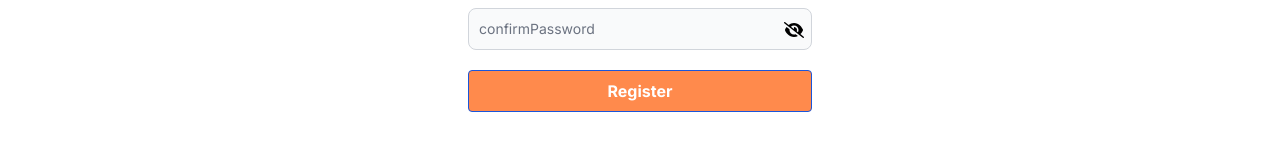
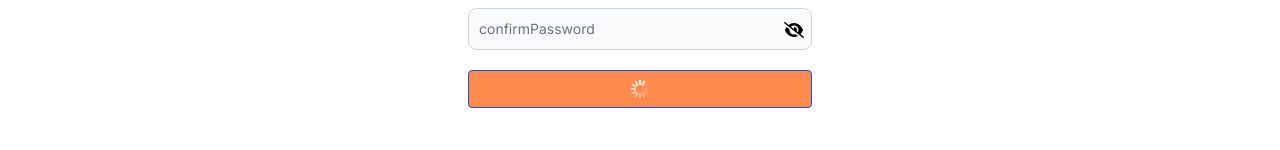
Before and after one commit to aasatech/courses-frontend, a Next.js app: page /register in a window 1280 px wide. Shown: the part 602-752 px from the top of the page. Built offline with nearby package versions, Linux system fonts and the light colour scheme.

Commit message:
resolve conflicts

```diff
--- a/src/Components/Button.js
+++ b/src/Components/Button.js
@@ -7,7 +7,7 @@ export const Button = ({ isloading = true, label, className, ...props }) => {
       {...props}
       className={`bg-orange-400 hover:bg-orange-500 text-white font-bold py-2 px-4 border border-blue-700 rounded ${className}`}
     >
-      {isloading ? (
+      {/* {isloading ? (
         <div className=" w-full flex justify-center ">
         <RotatingLines
           strokeColor="white"
@@ -24,6 +24,24 @@ export const Button = ({ isloading = true, label, className, ...props }) => {
       </div>
       ) : (
         label
+      )} */}
+
+      {isloading ? (
+        label
+      ) : (
+        <div className=" w-full flex justify-center ">
+          <RotatingLines
+            strokeColor="white"
+            visible={true}
+            height="20"
+            width="20"
+            color="white"
+            strokeWidth="5"
+            animationDuration="0.75"
+            ariaLabel="rotating-lines-loading"
+            wrapperStyle={{}}
+          />
+        </div>
       )}
     </button>
   );
--- a/src/Components/Dropdown.js
+++ b/src/Components/Dropdown.js
@@ -6,7 +6,7 @@ import { FontAwesomeIcon } from "@fortawesome/react-fontawesome";
 import React, { useState } from "react";
 import { faCaretDown, faCaretUp } from "@fortawesome/free-solid-svg-icons";
 
-const Dropdown = ({data}) => {
+const Dropdown = ({ data }) => {
   const [isOpen, setIsOpen] = useState(false);
   // console.log(data)
   return (
@@ -18,11 +18,7 @@ const Dropdown = ({data}) => {
         } bg-gray-200 p-4 w-full flex items-center justify-between font-bold text-blue-700 text-lg -tracking-wider border-2 border-transparent border-slate-300  `}
       >
         Advance Concepts
-        {!isOpen ? (
-          <FontAwesomeIcon icon={faCaretDown} />
-        ) : (
-          <FontAwesomeIcon icon={faCaretUp} />
-        )}
+          <FontAwesomeIcon icon={!isOpen ? faCaretDown : faCaretUp } />
       </button>
 
       {isOpen && (
--- a/src/Components/courses/CourseDetail.js
+++ b/src/Components/courses/CourseDetail.js
@@ -7,7 +7,7 @@ import { coursesDetail } from "@/actions/courses";
 const CourseDetail = ({id}) => {
   const [courseDetail, setCourseDetail] = useState({});
 
-  useEffect(()=>{
+
   const fetchCourseDetail = async()=>{
     try{
       const response = await coursesDetail(id)
@@ -17,6 +17,8 @@ const CourseDetail = ({id}) => {
       console.log("error", error)
     }
   }
+
+  useEffect(()=>{
     fetchCourseDetail()
   },[id])
   // console.log("course Detail",courseDetail)
--- a/src/Components/courses/Courses.js
+++ b/src/Components/courses/Courses.js
@@ -17,25 +17,22 @@ const Courses = () => {
   const [isloading, setIsLoading] = useState(false);
 
   const [itemOffset, setItemOffset] = useState(0);
-  const [items, setItems] = useState([])
-
+  const [items, setItems] = useState([]);
 
   const handleChangePage = (event) => {
-    const newOffset = (event.selected+1)
+    const newOffset = event.selected + 1;
     // console.log(
     //   `User requested page number ${event.selected}, which is offset ${newOffset}`
     // );
-    setItemOffset(newOffset)
-  }
-
+    setItemOffset(newOffset);
+  };
 
   // const []
 
-  useEffect(() => {
   const fetchCourses = async () => {
     try {
       const response = await course(selectCategory, selectTag, itemOffset);
-        setItems(response.meta.pages)
+      setItems(response.meta.pages);
       setCourses(response);
       setIsLoading(true);
 
@@ -63,10 +60,12 @@ const Courses = () => {
       console.log("error", error);
     }
   };
+
+  useEffect(() => {
     fetchCourses();
     fetchCategories();
     fetchTags();
-  }, [selectCategory,selectTag, itemOffset]);
+  }, [selectCategory, selectTag, itemOffset]);
 
   const handleChangeCategory = (e, id) => {
     const { checked } = e.target;
@@ -111,7 +110,10 @@ const Courses = () => {
               ))}
             </div>
             <div>
-                <Pagination pageCount={items.length} onPageChange={handleChangePage}/>
+              <Pagination
+                pageCount={items.length}
+                onPageChange={handleChangePage}
+              />
             </div>
           </div>
         </div>
--- a/src/Components/courses/Rating.js
+++ b/src/Components/courses/Rating.js
@@ -96,7 +96,7 @@ const Rating = () => {
             >
               <path d="M20.924 7.625a1.523 1.523 0 0 0-1.238-1.044l-5.051-.734-2.259-4.577a1.534 1.534 0 0 0-2.752 0L7.365 5.847l-5.051.734A1.535 1.535 0 0 0 1.463 9.2l3.656 3.563-.863 5.031a1.532 1.532 0 0 0 2.226 1.616L11 17.033l4.518 2.375a1.534 1.534 0 0 0 2.226-1.617l-.863-5.03L20.537 9.2a1.523 1.523 0 0 0 .387-1.575Z" />
             </svg>
-            <div className="ms-2">5</div>
+            <div className="ms-2">4</div>
             <div className="w-9/12 h-2 mx-4 bg-gray-200 rounded dark:bg-gray-700">
               <div
                 className="h-2 bg-yellow-300 rounded"
@@ -117,7 +117,7 @@ const Rating = () => {
             >
               <path d="M20.924 7.625a1.523 1.523 0 0 0-1.238-1.044l-5.051-.734-2.259-4.577a1.534 1.534 0 0 0-2.752 0L7.365 5.847l-5.051.734A1.535 1.535 0 0 0 1.463 9.2l3.656 3.563-.863 5.031a1.532 1.532 0 0 0 2.226 1.616L11 17.033l4.518 2.375a1.534 1.534 0 0 0 2.226-1.617l-.863-5.03L20.537 9.2a1.523 1.523 0 0 0 .387-1.575Z" />
             </svg>
-            <div className="ms-2">5</div>
+            <div className="ms-2">3</div>
             <div className="w-9/12 h-2 mx-4 bg-gray-200 rounded dark:bg-gray-700">
               <div
                 className="h-2 bg-yellow-300 rounded"
@@ -138,7 +138,7 @@ const Rating = () => {
             >
               <path d="M20.924 7.625a1.523 1.523 0 0 0-1.238-1.044l-5.051-.734-2.259-4.577a1.534 1.534 0 0 0-2.752 0L7.365 5.847l-5.051.734A1.535 1.535 0 0 0 1.463 9.2l3.656 3.563-.863 5.031a1.532 1.532 0 0 0 2.226 1.616L11 17.033l4.518 2.375a1.534 1.534 0 0 0 2.226-1.617l-.863-5.03L20.537 9.2a1.523 1.523 0 0 0 .387-1.575Z" />
             </svg>
-            <div className="ms-2">5</div>
+            <div className="ms-2">2</div>
             <div className="w-9/12 h-2 mx-4 bg-gray-200 rounded dark:bg-gray-700">
               <div
                 className="h-2 bg-yellow-300 rounded"
@@ -159,7 +159,7 @@ const Rating = () => {
             >
               <path d="M20.924 7.625a1.523 1.523 0 0 0-1.238-1.044l-5.051-.734-2.259-4.577a1.534 1.534 0 0 0-2.752 0L7.365 5.847l-5.051.734A1.535 1.535 0 0 0 1.463 9.2l3.656 3.563-.863 5.031a1.532 1.532 0 0 0 2.226 1.616L11 17.033l4.518 2.375a1.534 1.534 0 0 0 2.226-1.617l-.863-5.03L20.537 9.2a1.523 1.523 0 0 0 .387-1.575Z" />
             </svg>
-            <div className="ms-2">5</div>
+            <div className="ms-2">1</div>
             <div className="w-9/12 h-2 mx-4 bg-gray-200 rounded dark:bg-gray-700">
               <div
                 className="h-2 bg-yellow-300 rounded"
--- a/src/Components/login/FormLogIn.js
+++ b/src/Components/login/FormLogIn.js
@@ -34,8 +34,8 @@ const FormLogIn = () => {
         console.log(response.token);
         setCookies(response.token);
         setSession({ token: response.token });
+        actions.formReset();
         router.push("/home");
-        // actions.formReset();
         setIsLoading(true);
       }
     } catch (error) {
--- a/src/Components/register/Register.js
+++ b/src/Components/register/Register.js
@@ -53,14 +53,17 @@ export const Register = () => {
         if (responseLogin.token) {
           setCookies(responseLogin.token);
           setSession({ token: responseLogin.token });
+          actions.formReset();
           router.push("/home");
           setIsLoading(true);
         }
       }
     } catch (error) {
-      setIsLoading(false);
-      // console.log("error", e)
-      console.log("error: ", error.response?.data?.message);
+      // setIsLoading(false);
+      // console.log("error: ", error.response?.data?.message);
+
+      setIsLoading(true);
+      alert(error.response?.data?.message);
     }
   };
 
--- a/src/app/page.js
+++ b/src/app/page.js
@@ -8,7 +8,6 @@ import { useEffect } from "react";
 export default function Home() {
   const { session, setSession } = useSession();
 
-  useEffect(() => {
   async function handleCheck() {
     const token = await getCookies();
     console.log("token", token?.value);
@@ -16,6 +15,7 @@ export default function Home() {
       token: token?.value,
     });
   }
+  useEffect(() => {
     handleCheck();
   }, []);
 
```
Also changed, not shown: src/actions/courses.js (+5 -6 lines). Lines whose indentation alone changed are shown as unchanged.
